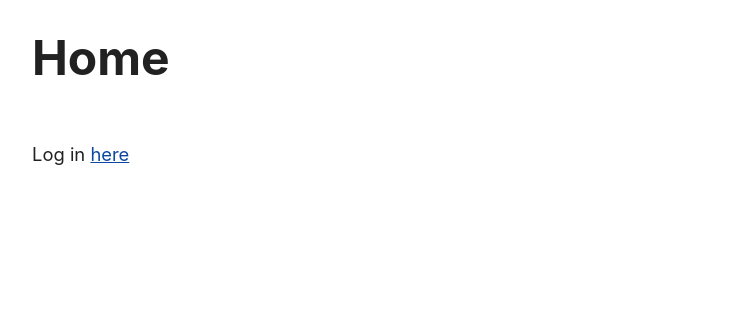
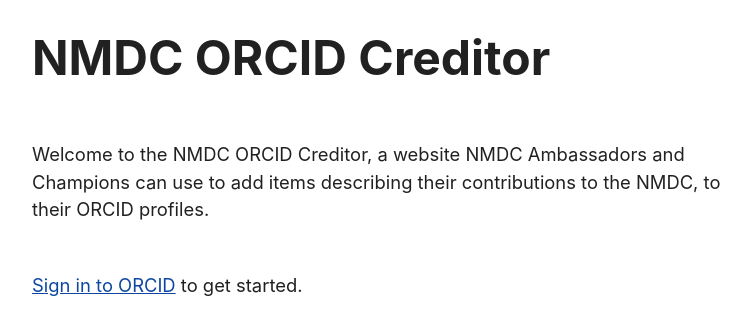
Before and after one commit to microbiomedata/nmdc-orcid-creditor, a FastAPI app: page / in a window 1280 px wide. Shown: the top 335 px of the page, without its empty margins (248-999 px from the left). Run offline with FastAPI, Linux system fonts and the light colour scheme.

Commit message:
Add welcome message to home page

```diff
--- a/nmdc_orcid_creditor/templates/home.html.jinja
+++ b/nmdc_orcid_creditor/templates/home.html.jinja
@@ -1,7 +1,11 @@
 {% extends "base.html.jinja" %}
 {% block body %}
-    <h1>Home</h1>
+    <h1>NMDC ORCID Creditor</h1>
     <p>
-        Log in <a href="{{ url_for("get_redirect_to_orcid_login_page") }}">here</a>
+        Welcome to the NMDC ORCID Creditor, a website NMDC Ambassadors and Champions can use to add
+        items describing their contributions to the NMDC, to their ORCID profiles.
+    </p>
+    <p>
+        <a href="{{ url_for("get_redirect_to_orcid_login_page") }}">Sign in to ORCID</a> to get started.
     </p>
 {% endblock %}
```
